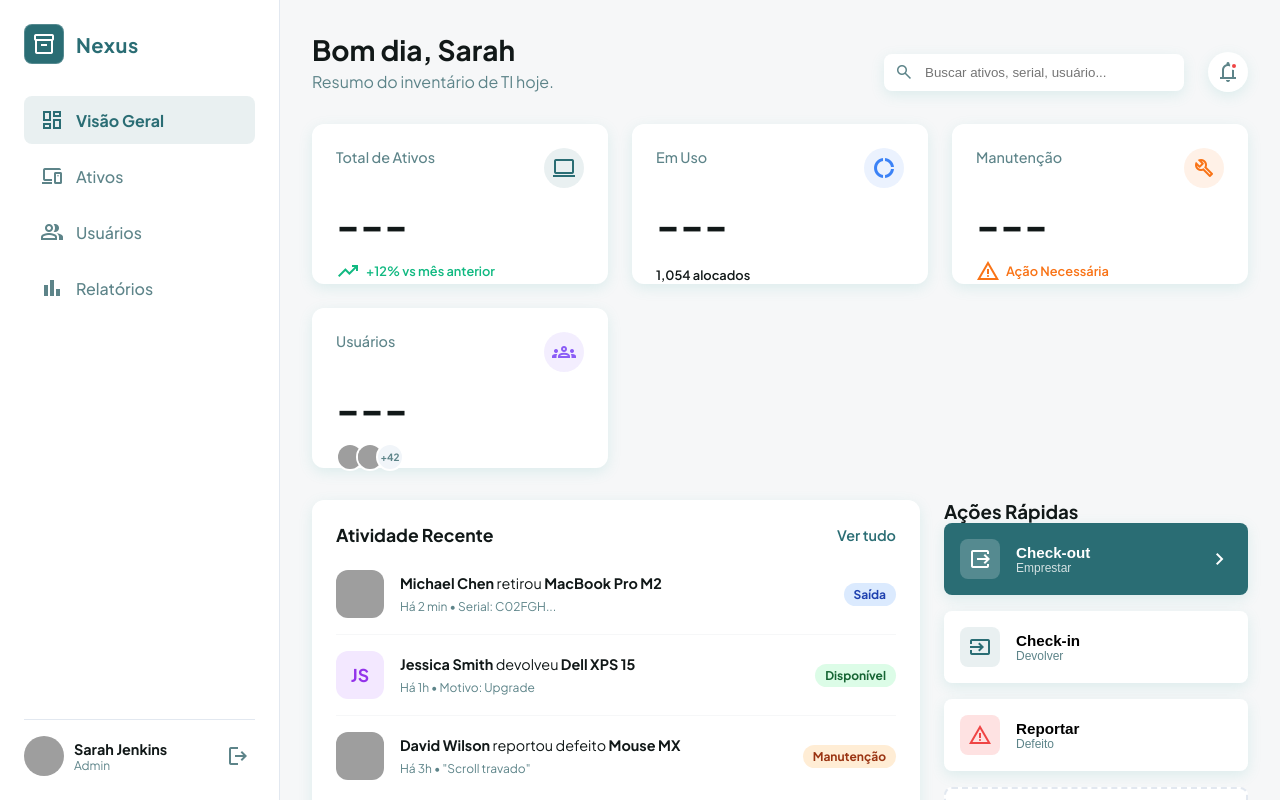
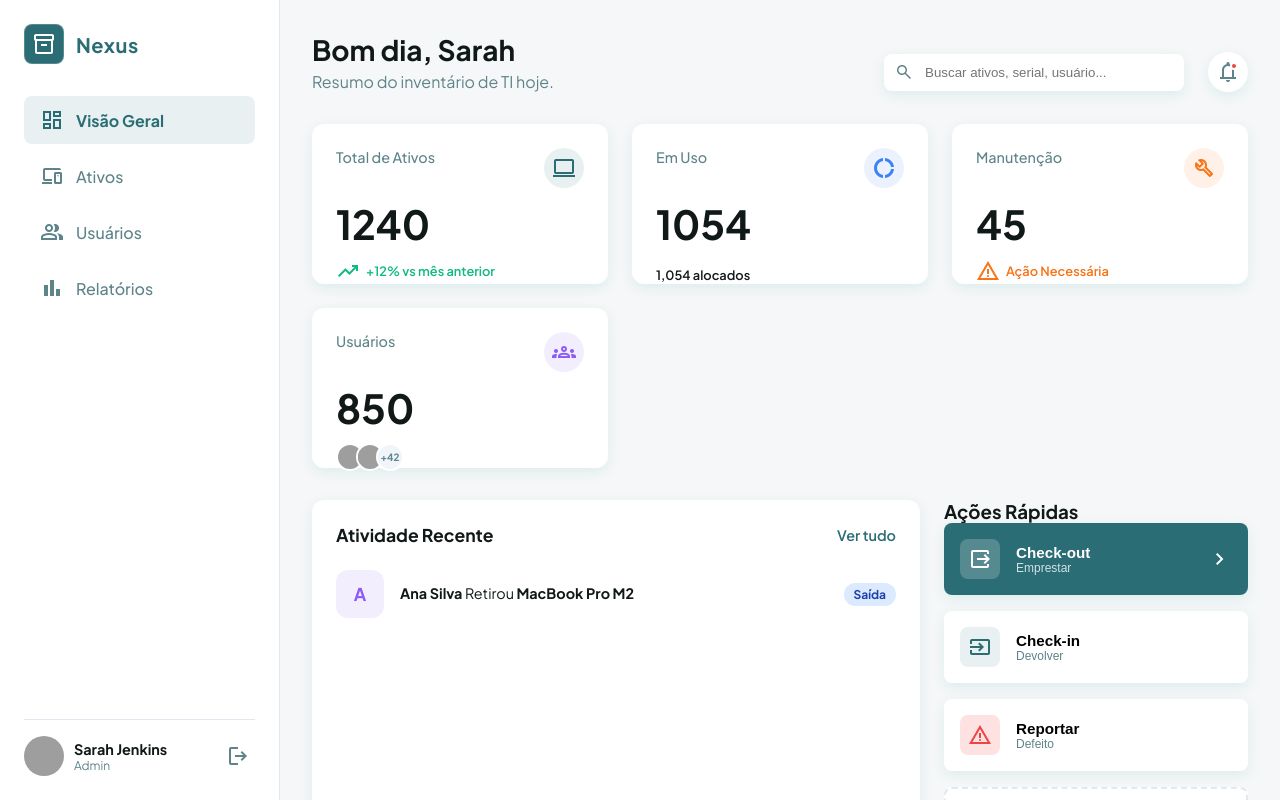
Before and after one commit to AndersonJunior95/Nexus-Inventory, a plain HTML site: page public/dashboard.html in a window 1280 px wide. Drawn offline with nearby package versions, Linux system fonts and the light colour scheme; grey boxes are pictures that could not be loaded.

Commit message:
Refatoração do layout do dashboard e melhoria na renderização da lista de atividades

```diff
--- a/public/dashboard.html
+++ b/public/dashboard.html
@@ -10,9 +10,7 @@
     <link rel="stylesheet" href="./css/dashboard.css" />
   </head>
   <body>
-
     <div class="dashboard-layout">
-
       <aside class="sidebar">
         <div class="sidebar-header">
           <div class="logo-box small">
@@ -143,7 +141,7 @@
               <a href="#" class="link-btn">Ver tudo</a>
             </div>
 
-            <div class="activity-list">
+            <div class="activity-list" id="activity-list">
               <div class="activity-item">
                 <img src="https://i.pravatar.cc/150?u=30" class="avatar-medium">
                 <div class="activity-details">
--- a/public/js/dashboard.js
+++ b/public/js/dashboard.js
@@ -1,6 +1,71 @@
-document.addEventListener ('DOMContentLoaded', () => {
+document.addEventListener("DOMContentLoaded", () => {
+    // Mockando os dados
+    const dashboardData = {
+        kpis: {
+            totalAssets: 1240,
+            inUse: 1054,
+            maintenance: 45,
+            activeUsers: 850,
+        },
 
-    // Mockando os dados
+        recentActivities: [
+            {
+                user: "Ana Silva",
+                action: "Retirou",
+                device: "MacBook Pro M2",
+                time: "Há 2 minutos",
+                status: "Saída",
+                statusColor: "blue",
+            },
+        ],
+    };
 
+    /* Seletores */
 
-})
+    const kpiTotalElements = document.getElementById("kpi-total-assets");
+    const kpiInUseElements = document.getElementById("kpi-in-use");
+    const kpiMaintenanceElements = document.getElementById("kpi-maintenance");
+    const kpiUsersElements = document.getElementById("kpi-users");
+    const activityListElement = document.getElementById("activity-list");
+
+    console.log("Dados importados", dashboardData);
+    console.log("Elementos total: ", kpiTotalElements);
+
+    console.log("Lista users: ", dashboardData.recentActivities);
+
+    /* Renderização das tabelas */
+
+    kpiInUseElements.textContent = dashboardData.kpis.totalAssets;
+    kpiInUseElements.textContent = dashboardData.kpis.inUse;
+    kpiMaintenanceElements.textContent = dashboardData.kpis.maintenance;
+    kpiUsersElements.textContent = dashboardData.kpis.activeUsers;
+    kpiTotalElements.textContent = dashboardData.kpis.totalAssets;
+
+    /* Utilizando o MAP */
+
+    activityListElement.innerHTML = "";
+
+    const listHTML = dashboardData.recentActivities.map((activity) => {
+        return `
+            <div class="activity-item">
+                <div class="avatar-placeholder soft-purple">
+                    ${activity.user.charAt(0)}
+                </div>
+                <div class="activity-details">
+                    <p>
+                        <strong> ${activity.user}</strong>
+                        ${activity.action}
+                        <strong> ${activity.device}</strong>
+                    </p>
+                </div>
+                <span class="status-pill ${activity.statusColor}">
+                    ${activity.status}
+                </span>
+            </div>
+        `;
+    }).join('');
+
+    activityListElement.innerHTML = listHTML;
+    console.log("Olha eles aí: ", activityListElement)
+
+});
```
